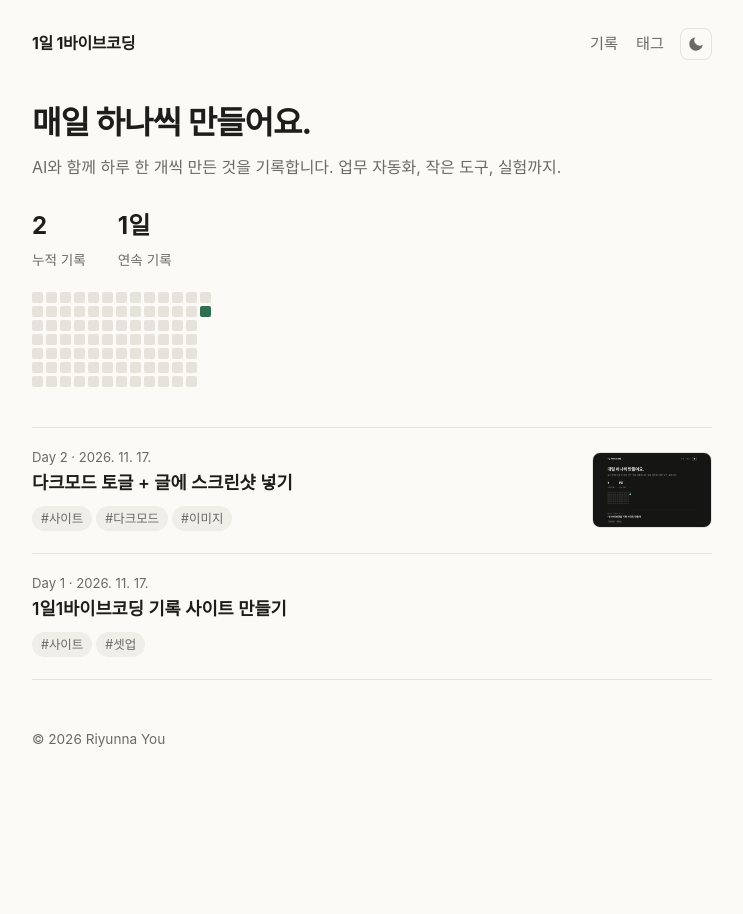
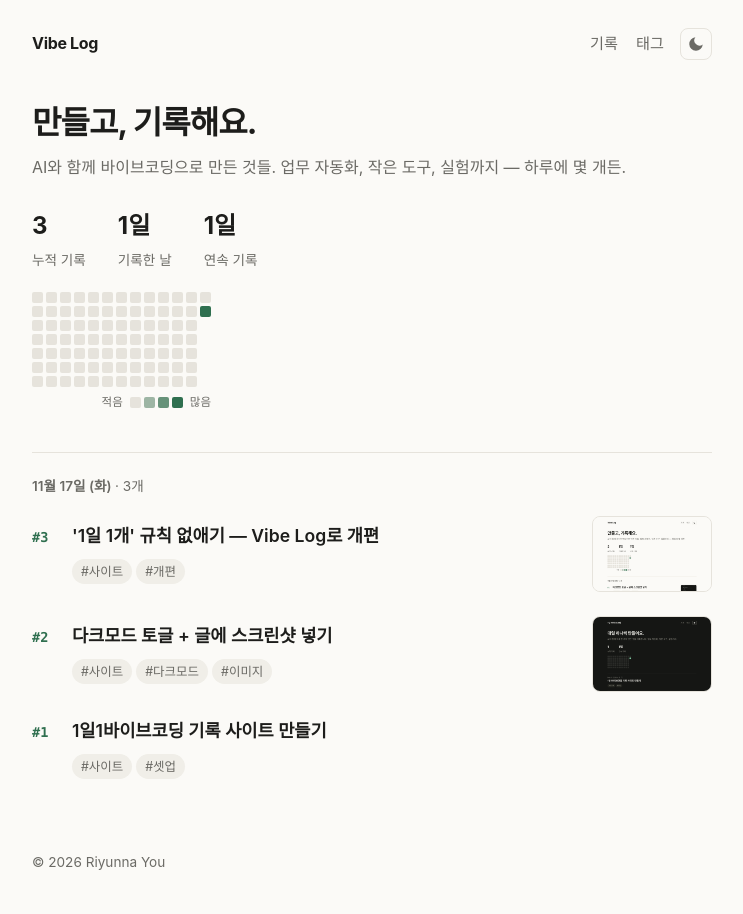
Before and after one commit to yooriyunna/vibe-log, an Astro site: page / in a window 1280 px wide. Shown: the whole page, without its empty margins (268-1011 px from the left). Before the commit the page ends 800 px from the top, so only its background shows below. Built offline with nearby package versions, Linux system fonts and the light colour scheme; Astro itself is replaced by a stand-in of ours.

Commit message:
#3 Vibe Log로 개편: 하루 여러 개 기록, #번호, 날짜별 묶음, 잔디 농도
Co-Authored-By: Claude Opus 5.5 <noreply@anthropic.com>
Claude-Session: https://claude.ai/code/session_01AYRKHWTgibbx6Hn1efbHAp

```diff
--- a/src/content.config.ts
+++ b/src/content.config.ts
@@ -8,7 +8,6 @@ const logs = defineCollection({
     z.object({
       title: z.string(),
       date: z.coerce.date(),
-      day: z.number().optional(),             // N일차 (비우면 자동 계산)
       tools: z.array(z.string()).default([]), // 사용한 AI·도구
       tags: z.array(z.string()).default([]),
       link: z.string().optional(),            // 결과물 링크(데모, 저장소 등)
--- /dev/null
+++ b/src/content/logs/2026-11-17-3.md
@@ -0,0 +1,30 @@
+---
+title: "'1일 1개' 규칙 없애기 — Vibe Log로 개편"
+date: 2026-11-17
+tools: [Claude, Astro]
+tags: [사이트, 개편]
+link: https://yooriyunna.github.io/vibe-log/
+cover: ./images/2026-11-17-3-cover.png
+coverAlt: 날짜별로 묶이고 잔디 농도가 생긴 Vibe Log 홈 화면
+---
+
+## 오늘 만든 것
+하루에 여러 개 만들고 싶은데 "1일 1개"라는 틀이 오히려 걸림돌이 돼서, 기록 사이트의 구조를 바꿨다.
+
+- **이름**: 1일 1바이브코딩 → **Vibe Log**
+- **번호**: `Day N` 대신 만든 순서대로 `#1`, `#2`, `#3`…
+- **홈 목록**: 날짜별로 묶어서 "11월 17일 (화) · 3개"처럼 보여준다.
+- **잔디**: 그날 만든 개수만큼 진해진다 (1개 / 2개 / 3개 이상).
+- **통계**: 누적 기록 · 기록한 날 · 연속 기록 — 양과 꾸준함을 둘 다 본다.
+
+## 프롬프트·과정
+> 여러 개 만들고 싶은데 1일 1개로만 한정하니까 좀 안 맞는데
+
+- 번호를 날짜에 묶지 않고 글 자체에 붙이니까, 같은 날 몇 개를 써도 번호가 꼬이지 않는다.
+- 잔디 색은 CSS `color-mix()`로 강조색과 배경색을 섞어서 단계를 만들었다. 다크모드에서도 자동으로 맞춰진다.
+
+## 막힌 점
+- 없음. 규칙을 바꾸는 건 생각보다 코드 몇 줄이었다. "기록을 계속하게 만드는 규칙"이 더 중요하다는 걸 배웠다.
+
+## 다음에 해볼 것
+- 업무용 도구 만들기 시작: 리다이렉트 URL 정리기
--- a/src/layouts/Base.astro
+++ b/src/layouts/Base.astro
@@ -1,8 +1,8 @@
 ---
 import { url } from '../lib/logs';
 interface Props { title?: string; description?: string }
-const { title, description = '매일 하나씩, 바이브코딩으로 만든 것들의 기록' } = Astro.props;
-const siteName = '1일 1바이브코딩';
+const { title, description = 'AI와 함께 바이브코딩으로 만든 것들의 기록' } = Astro.props;
+const siteName = 'Vibe Log';
 ---
 <!doctype html>
 <html lang="ko">
--- a/src/lib/logs.ts
+++ b/src/lib/logs.ts
@@ -1,20 +1,36 @@
 import { getCollection, type CollectionEntry } from 'astro:content';
 
-export type Log = CollectionEntry<'logs'> & { dayNo: number };
+export type Log = CollectionEntry<'logs'> & { no: number };
 
-/** 공개 글을 날짜 오름차순으로 읽고 N일차를 매긴 뒤, 최신순으로 돌려줍니다. */
+/** 공개 글을 만든 순서대로 #번호를 매긴 뒤, 최신순으로 돌려줍니다. */
 export async function getLogs(): Promise<Log[]> {
   const all = await getCollection('logs', ({ data }) => !data.draft);
   // 날짜순, 같은 날이면 파일 이름순 (2026-11-17.md → 2026-11-17-2.md)
   const asc = all.sort((a, b) => a.data.date.valueOf() - b.data.date.valueOf() || a.id.localeCompare(b.id));
-  return asc.map((e, i) => ({ ...e, dayNo: e.data.day ?? i + 1 })).reverse();
+  return asc.map((e, i) => ({ ...e, no: i + 1 })).reverse();
 }
 
 export const fmt = (d: Date) =>
   d.toLocaleDateString('ko-KR', { year: 'numeric', month: '2-digit', day: '2-digit', timeZone: 'Asia/Seoul' });
 
+/** 11월 17일 (화) */
+export const fmtDay = (d: Date) =>
+  d.toLocaleDateString('ko-KR', { month: 'long', day: 'numeric', weekday: 'short', timeZone: 'Asia/Seoul' })
+    .replace(/\s*\((.)\)|\s(.)$/, ' ($1$2)');
+
 export const ymd = (d: Date) =>
   new Date(d.getTime() + 9 * 3600e3).toISOString().slice(0, 10); // KST 기준 YYYY-MM-DD
+
+/** 날짜(YYYY-MM-DD)별로 묶기 — 최신 날짜부터 */
+export function groupByDay(logs: Log[]): { day: string; date: Date; items: Log[] }[] {
+  const map = new Map<string, Log[]>();
+  for (const l of logs) {
+    const k = ymd(l.data.date);
+    if (!map.has(k)) map.set(k, []);
+    map.get(k)!.push(l);
+  }
+  return [...map].map(([day, items]) => ({ day, date: items[0].data.date, items }));
+}
 
 /** 오늘(또는 어제)까지 끊기지 않고 이어진 연속 기록 일수 */
 export function streak(logs: Log[]): number {
--- a/src/pages/index.astro
+++ b/src/pages/index.astro
@@ -1,41 +1,58 @@
 ---
 import { Image } from 'astro:assets';
 import Base from '../layouts/Base.astro';
-import { getLogs, fmt, ymd, streak, url } from '../lib/logs';
+import { getLogs, groupByDay, fmtDay, ymd, streak, url } from '../lib/logs';
 
 const logs = await getLogs();
+const groups = groupByDay(logs);
 const s = streak(logs);
 
-// 최근 12주 잔디
-const done = new Set(logs.map((l) => ymd(l.data.date)));
+// 날짜별 개수
+const count = new Map<string, number>();
+for (const l of logs) count.set(ymd(l.data.date), (count.get(ymd(l.data.date)) ?? 0) + 1);
+
+// 최근 12주 잔디 — 개수만큼 진하게 (1 / 2 / 3개 이상)
 const today = new Date();
 const start = new Date(today);
 start.setDate(start.getDate() - (7 * 12 - 1) - today.getDay()); // 일요일부터 시작
-const cells: { d: string; on: boolean; future: boolean }[] = [];
-for (const c = new Date(start); c <= new Date(today.getTime() + (6 - today.getDay()) * 864e5); c.setDate(c.getDate() + 1)) {
+const end = new Date(today.getTime() + (6 - today.getDay()) * 864e5);
+const cells: { d: string; n: number; future: boolean }[] = [];
+for (const c = new Date(start); c <= end; c.setDate(c.getDate() + 1)) {
   const d = ymd(c);
-  cells.push({ d, on: done.has(d), future: c > today });
+  cells.push({ d, n: count.get(d) ?? 0, future: c > today });
 }
+const lv = (n: number) => (n >= 3 ? 3 : n);
 ---
 <Base>
   <section class="hero">
-    <h1>매일 하나씩 만들어요.</h1>
-    <p>AI와 함께 하루 한 개씩 만든 것을 기록합니다. 업무 자동화, 작은 도구, 실험까지.</p>
+    <h1>만들고, 기록해요.</h1>
+    <p>AI와 함께 바이브코딩으로 만든 것들. 업무 자동화, 작은 도구, 실험까지 — 하루에 몇 개든.</p>
     <div class="stats">
       <div><b>{logs.length}</b><span>누적 기록</span></div>
+      <div><b>{count.size}일</b><span>기록한 날</span></div>
       <div><b>{s}일</b><span>연속 기록</span></div>
     </div>
+    <div class="grass-wrap">
       <div class="grass" aria-label="최근 12주 기록 현황">
-      {cells.map((c) => <i class:list={{ on: c.on, future: c.future }} title={c.d}></i>)}
+        {cells.map((c) => (
+          <i class:list={[`lv${lv(c.n)}`, { future: c.future }]} title={c.n ? `${c.d} · ${c.n}개` : c.d}></i>
+        ))}
+      </div>
+      <div class="legend" aria-hidden="true">
+        적음 <i class="lv0"></i><i class="lv1"></i><i class="lv2"></i><i class="lv3"></i> 많음
+      </div>
     </div>
   </section>
 
+  {groups.map((g) => (
+    <section class="day">
+      <h2>{fmtDay(g.date)} <span>· {g.items.length}개</span></h2>
       <ol class="list">
-    {logs.map((l) => (
+        {g.items.map((l) => (
           <li class:list={{ 'has-thumb': l.data.cover }}>
             <div>
               <a href={url(`logs/${l.id}`)}>
-            <span class="meta">Day {l.dayNo} · {fmt(l.data.date)}</span>
+                <span class="no">#{l.no}</span>
                 <span class="title">{l.data.title}</span>
               </a>
               <div>{l.data.tags.map((t) => <a class="chip" href={url(`tags/${t}`)}>#{t}</a>)}</div>
@@ -48,24 +65,37 @@ for (const c = new Date(start); c <= new Date(today.getTime() + (6 - today.getDa
           </li>
         ))}
       </ol>
+    </section>
+  ))}
 </Base>
 
 <style>
+  .hero { margin-bottom: 40px; }
   .hero h1 { font-size: 2rem; letter-spacing: -0.03em; margin: 8px 0 4px; }
   .hero p { color: var(--muted); margin: 0 0 24px; }
   .stats { display: flex; gap: 32px; margin-bottom: 18px; }
   .stats b { display: block; font-size: 1.5rem; }
   .stats span { color: var(--muted); font-size: 0.85rem; }
-  .grass { display: grid; grid-auto-flow: column; grid-template-rows: repeat(7, 11px); gap: 3px; width: max-content; margin-bottom: 40px; }
-  .grass i { width: 11px; height: 11px; border-radius: 2px; background: var(--line); }
-  .grass i.on { background: var(--accent); }
-  .grass i.future { background: transparent; }
-  .list { list-style: none; padding: 0; margin: 0; border-top: 1px solid var(--line); }
-  .list li { padding: 18px 0; border-bottom: 1px solid var(--line); }
+  .grass-wrap { width: max-content; }
+  .grass { display: grid; grid-auto-flow: column; grid-template-rows: repeat(7, 11px); gap: 3px; }
+  .grass i, .legend i { width: 11px; height: 11px; border-radius: 2px; background: var(--line); display: inline-block; }
+  .lv1 { background: color-mix(in srgb, var(--accent) 40%, var(--line)) !important; }
+  .lv2 { background: color-mix(in srgb, var(--accent) 70%, var(--line)) !important; }
+  .lv3 { background: var(--accent) !important; }
+  .grass i.future { background: transparent !important; }
+  .legend { display: flex; align-items: center; justify-content: flex-end; gap: 3px; margin-top: 6px; font-size: 0.72rem; color: var(--muted); }
+  .legend i:first-of-type { margin-left: 4px; }
+  .legend i:last-of-type { margin-right: 4px; }
+
+  .day h2 { font-size: 0.85rem; font-weight: 600; color: var(--muted); margin: 0; padding: 22px 0 6px; border-top: 1px solid var(--line); }
+  .day h2 span { font-weight: 400; }
+  .list { list-style: none; padding: 0; margin: 0 0 8px; }
+  .list li { padding: 12px 0; }
   .list li.has-thumb { display: flex; gap: 20px; justify-content: space-between; align-items: center; }
-  .list li > div > a { display: block; text-decoration: none; margin-bottom: 6px; }
-  .thumb { display: block; width: 120px; height: 76px; object-fit: cover; object-position: top; border-radius: 8px; border: 1px solid var(--line); flex-shrink: 0; }
-  .meta { display: block; color: var(--muted); font-size: 0.82rem; }
+  .list li > div > a { display: flex; gap: 10px; align-items: baseline; text-decoration: none; margin-bottom: 6px; }
+  .no { font-family: ui-monospace, SFMono-Regular, Menlo, monospace; font-size: 0.85rem; font-weight: 600; color: var(--accent); min-width: 2.2em; }
   .title { font-weight: 600; font-size: 1.1rem; }
   .list li a:hover .title { color: var(--accent); }
+  .list li > div > div { padding-left: calc(2.2em * 0.85 + 10px); }
+  .thumb { display: block; width: 120px; height: 76px; object-fit: cover; object-position: top; border-radius: 8px; border: 1px solid var(--line); flex-shrink: 0; }
 </style>
--- a/src/pages/logs/[...slug].astro
+++ b/src/pages/logs/[...slug].astro
@@ -18,7 +18,7 @@ const { title, date, tools, tags, link, cover, coverAlt } = log.data;
 ---
 <Base title={title}>
   <article>
-    <p class="meta">Day {log.dayNo} · {fmt(date)}</p>
+    <p class="meta"><span class="no">#{log.no}</span> · {fmt(date)}</p>
     <h1>{title}</h1>
     <div class="info">
       {tools.length > 0 && <span>도구: {tools.join(', ')}</span>}
@@ -30,13 +30,16 @@ const { title, date, tools, tags, link, cover, coverAlt } = log.data;
   </article>
 
   <nav class="pager">
-    {older ? <a href={url(`logs/${older.id}`)}>← Day {older.dayNo}</a> : <span />}
-    {newer ? <a href={url(`logs/${newer.id}`)}>Day {newer.dayNo} →</a> : <span />}
+    {older ? <a href={url(`logs/${older.id}`)}>← #{older.no} {older.data.title}</a> : <span />}
+    {newer ? <a href={url(`logs/${newer.id}`)}>#{newer.no} {newer.data.title} →</a> : <span />}
   </nav>
 </Base>
 
 <style>
   .meta { color: var(--muted); font-size: 0.85rem; margin: 0; }
+  .no { font-family: ui-monospace, SFMono-Regular, Menlo, monospace; color: var(--accent); font-weight: 600; }
+  .pager { gap: 16px; font-size: 0.9rem; }
+  .pager a:last-child { text-align: right; }
   h1 { font-size: 1.8rem; letter-spacing: -0.03em; margin: 4px 0 10px; }
   .info { display: flex; gap: 16px; flex-wrap: wrap; color: var(--muted); font-size: 0.9rem; margin-bottom: 8px; }
   .info a { color: var(--accent); font-weight: 600; text-decoration: none; }
--- a/src/pages/tags/[tag].astro
+++ b/src/pages/tags/[tag].astro
@@ -17,7 +17,7 @@ const { tag, logs } = Astro.props as { tag: string; logs: Log[] };
   <h1>#{tag} <small>{logs.length}개</small></h1>
   <ul>
     {logs.map((l) => (
-      <li><a href={url(`logs/${l.id}`)}>Day {l.dayNo} · {l.data.title}</a> <span>{fmt(l.data.date)}</span></li>
+      <li><a href={url(`logs/${l.id}`)}><b class="no">#{l.no}</b> {l.data.title}</a> <span>{fmt(l.data.date)}</span></li>
     ))}
   </ul>
 </Base>
@@ -26,5 +26,6 @@ const { tag, logs } = Astro.props as { tag: string; logs: Log[] };
   small { color: var(--muted); font-size: 0.9rem; font-weight: 400; }
   ul { padding-left: 18px; }
   li { margin: 8px 0; }
+  .no { font-family: ui-monospace, SFMono-Regular, Menlo, monospace; color: var(--accent); font-weight: 600; margin-right: 4px; }
   li span { color: var(--muted); font-size: 0.85rem; margin-left: 6px; }
 </style>
```
Also changed, not shown: README.md, src/content/logs/images/2026-11-17-3-cover.png (added). Lines whose indentation alone changed are shown as unchanged.
